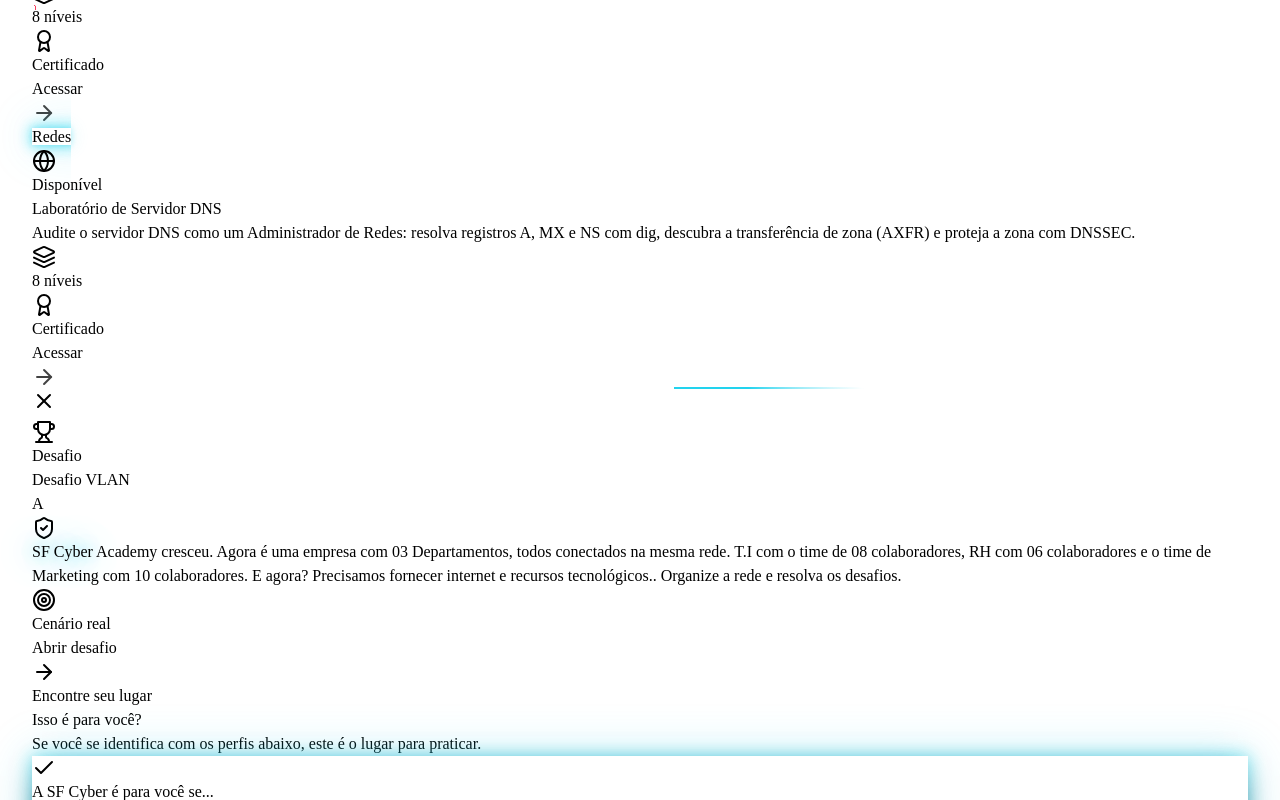
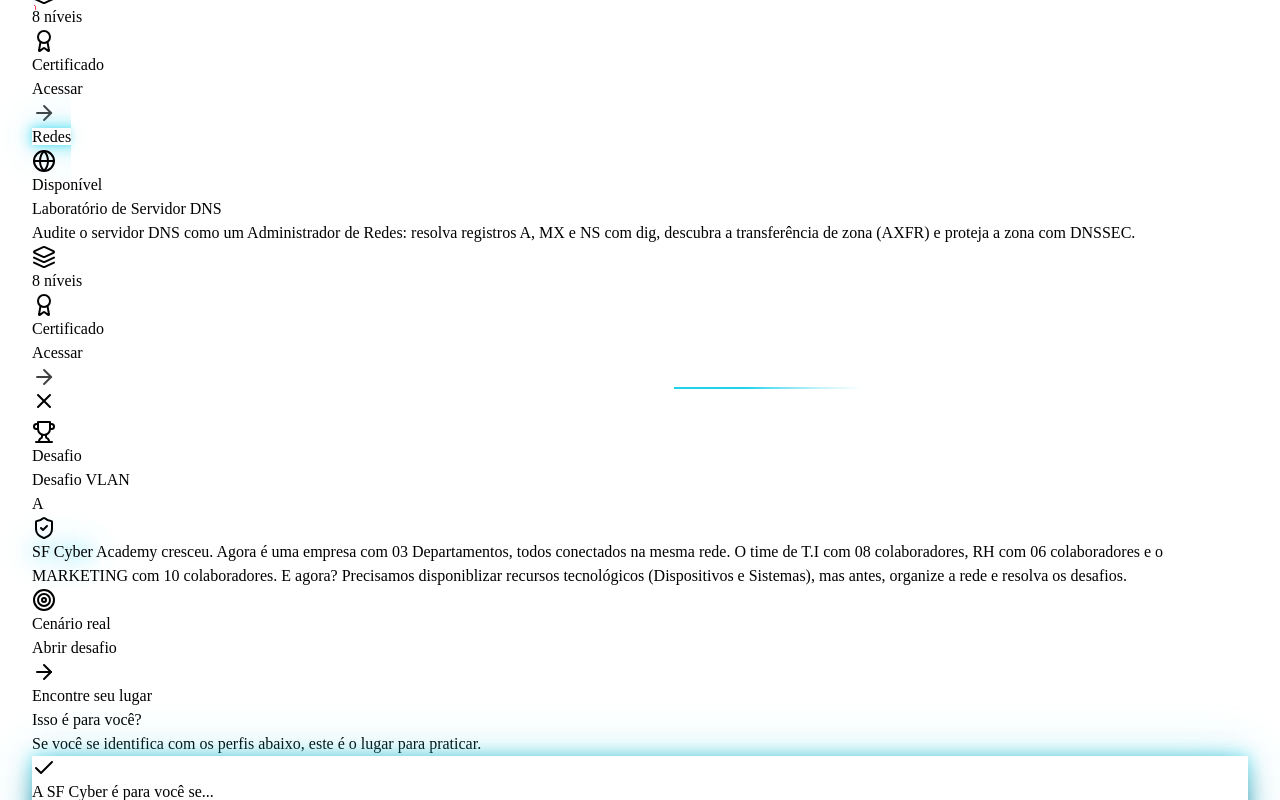
Before and after one commit to sandronsk1977-creator/sf-cyber, a React (Vite) app in the folder client/: page / in a window 1280 px wide. Both pictures are taken after a click on the button "Desafio do Guerreiro". Shown: the part 2912-3712 px from the top of the page. Built offline with nearby package versions, Linux system fonts and the light colour scheme.

Commit message:
Revise description in DesafioVlanModal component
Updated the text to clarify the roles of the teams and the resources needed.

```diff
--- a/client/src/components/DesafioVlanModal.tsx
+++ b/client/src/components/DesafioVlanModal.tsx
@@ -68,8 +68,8 @@ export function DesafioVlanModal({ open, onOpenChange }: DesafioVlanModalProps)
         </h2>
         <p className="mb-5 text-sm leading-relaxed text-slate-300">
           A <SFCyber /> Academy cresceu. Agora é uma empresa com 03 Departamentos, todos conectados
-          na mesma rede.  T.I com o time de 08 colaboradores, RH com 06 colaboradores e o time de Marketing com 10 colaboradores. E agora? Precisamos fornecer
-          internet e recursos tecnológicos.. Organize a rede e resolva os desafios.
+          na mesma rede.  O time de T.I com 08 colaboradores, RH com 06 colaboradores e o MARKETING com 10 colaboradores. E agora? Precisamos disponiblizar
+          recursos tecnológicos (Dispositivos e Sistemas), mas antes, organize a rede e resolva os desafios.
         </p>
 
         <div className="mb-6 flex items-center gap-2">
```
